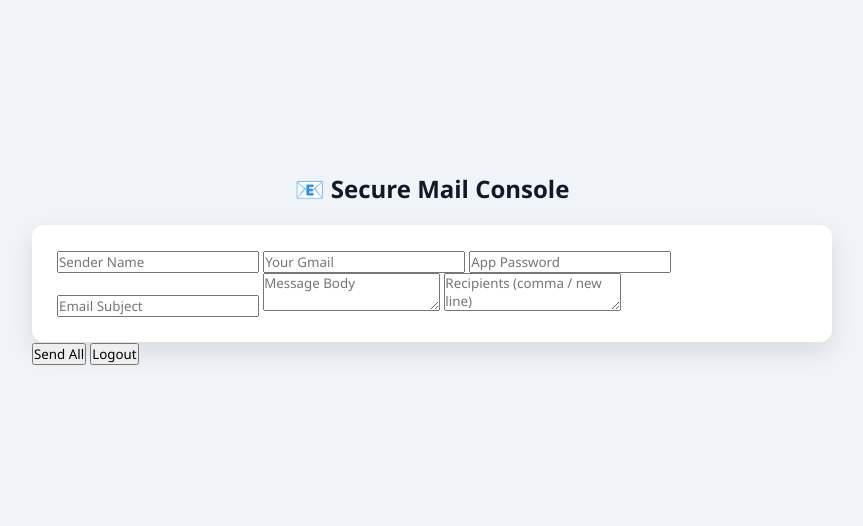
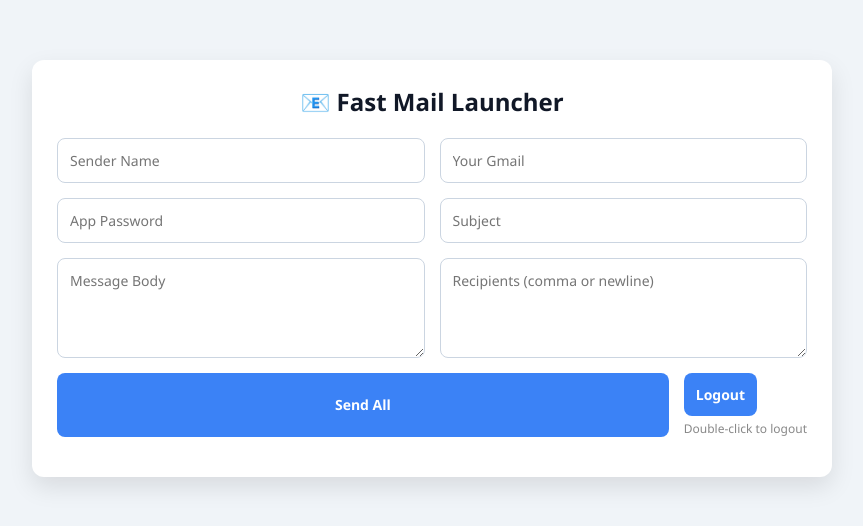
Before and after one commit to infobesttoolsmail882/Abhi-bulkmaling-tools, a website: page public/launcher.html in a window 1280 px wide. Shown: the part 132-658 px from the top of the page, without its empty margins (208-1071 px from the left). Drawn offline with Linux system fonts and the light colour scheme.

Commit message:
Update launcher.html

```diff
--- a/public/launcher.html
+++ b/public/launcher.html
@@ -1,30 +1,75 @@
 <!DOCTYPE html>
-<html>
+<html lang="en">
 <head>
-  <title>Secure Mail Console</title>
-  <link rel="stylesheet" href="style.css">
+<meta charset="UTF-8">
+<title>Fast Mail Launcher</title>
+<link rel="stylesheet" href="style.css">
+
+<style>
+  /* Optional UX hint */
+  .logout-hint {
+    font-size: 12px;
+    color: #888;
+    margin-top: 4px;
+  }
+</style>
 </head>
+
 <body>
-<div class="page">
-  <div class="card">
-    <h2 class="title">📧 Secure Mail Console</h2>
+<div class="form-grid">
+  <h2>📧 Fast Mail Launcher</h2>
 
-    <div class="form-grid">
-      <input id="senderName" placeholder="Sender Name">
-      <input id="gmail" placeholder="Your Gmail">
-      <input id="apppass" type="password" placeholder="App Password">
-      <input id="subject" placeholder="Email Subject">
-      <textarea id="message" placeholder="Message Body"></textarea>
-      <textarea id="to" placeholder="Recipients (comma / new line)"></textarea>
+  <div class="grid-row">
+    <input id="senderName" placeholder="Sender Name">
+    <input id="email" placeholder="Your Gmail">
+  </div>
+
+  <div class="grid-row">
+    <input id="pass" type="password" placeholder="App Password">
+    <input id="subject" placeholder="Subject">
+  </div>
+
+  <div class="grid-row">
+    <textarea id="message" placeholder="Message Body"></textarea>
+    <textarea id="recipients" placeholder="Recipients (comma or newline)"></textarea>
+  </div>
+
+  <div class="grid-row">
+    <button id="sendBtn">Send All</button>
+
+    <!-- 🔓 DOUBLE CLICK LOGOUT BUTTON -->
+    <div>
+      <button id="logoutBtn" title="Double click to logout">Logout</button>
+      <div class="logout-hint">Double-click to logout</div>
     </div>
+  </div>
 
-    <div class="btn-row">
-      <button id="sendBtn">Send All</button>
-      <button id="logoutBtn">Logout</button>
-    </div>
+  <p id="statusMessage"></p>
+</div>
 
-  </div>
-</div>
 <script src="script.js"></script>
+
+<script>
+/* ===============================
+   DOUBLE-CLICK LOGOUT LOGIC
+================================ */
+
+const logoutBtn = document.getElementById("logoutBtn");
+
+logoutBtn.addEventListener("dblclick", () => {
+  fetch("/logout", { method: "POST" })
+    .then(res => res.json())
+    .then(data => {
+      alert(data.message);
+      if (data.success) {
+        window.location.href = "/";
+      }
+    })
+    .catch(() => {
+      alert("Logout failed");
+    });
+});
+</script>
+
 </body>
 </html>
```
